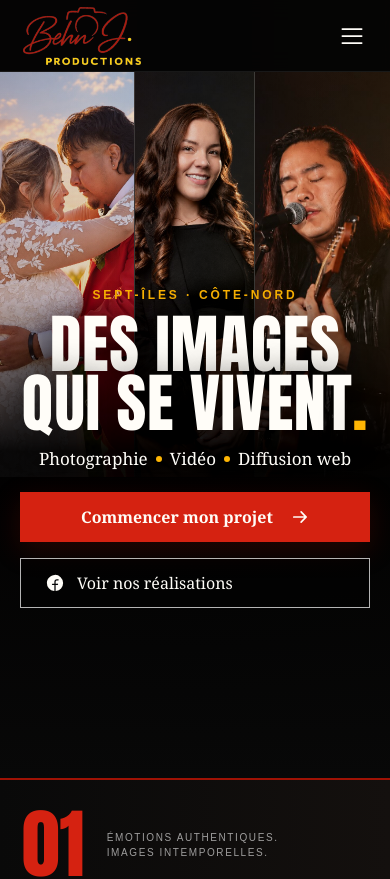
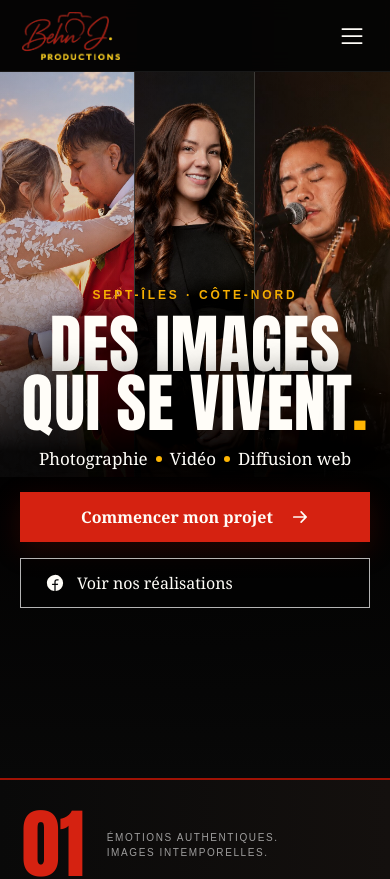
Before and after one commit to behnjproductions/behn-j-productions-site, a React (Vite) app: page / in a window 390 px wide. Shown: the top 879 px of the page. Built offline with nearby package versions, Linux system fonts and the light colour scheme; a web font is replaced by a local one.

Commit message:
Reduce header logo size

```diff
--- a/src/styles.css
+++ b/src/styles.css
@@ -11,7 +11,7 @@ button { color:inherit; }
 
 .site-header { position:fixed; z-index:50; inset:0 0 auto; height:86px; padding:10px clamp(20px,4vw,72px); display:grid; grid-template-columns:205px 1fr auto; align-items:center; gap:34px; background:rgba(5,5,5,.88); border-bottom:1px solid rgba(255,255,255,.08); backdrop-filter:blur(12px); }
 .brand { padding:0; border:0; background:transparent; cursor:pointer; justify-self:start; }
-.brand img { display:block; width:155px; height:72px; object-fit:contain; }
+.brand img { display:block; width:130px; height:60px; object-fit:contain; }
 .main-nav { display:flex; justify-content:center; gap:clamp(16px,2.1vw,38px); }
 .main-nav button,.footer button { border:0; padding:8px 0; background:transparent; color:#f7f0e6; cursor:pointer; font-size:15px; }
 .main-nav button { position:relative; }
@@ -118,7 +118,7 @@ button { color:inherit; }
 @media (max-width:1040px) { .site-header{grid-template-columns:170px 1fr auto}.main-nav{gap:14px}.main-nav button{font-size:13px}.header-actions{display:none}.chapter{grid-template-columns:125px 280px 1fr}.chapter__heading h2{font-size:48px}.chapter--media{grid-template-columns:125px 1fr}.school-feature__content{width:500px;padding-left:17vw} }
 
 @media (max-width:760px) {
-  .site-header{height:72px;grid-template-columns:1fr auto;padding:6px 18px;background:rgba(5,5,5,.92)}.brand img{width:128px;height:58px}.menu-toggle{display:grid;place-items:center;cursor:pointer}.main-nav{position:fixed;inset:72px 0 auto;display:none;flex-direction:column;gap:0;padding:18px;background:rgba(5,5,5,.98);border-bottom:1px solid #332c27}.main-nav--open{display:flex}.main-nav button{padding:15px;text-align:left;font-size:18px}
+  .site-header{height:72px;grid-template-columns:1fr auto;padding:6px 18px;background:rgba(5,5,5,.92)}.brand img{width:106px;height:48px}.menu-toggle{display:grid;place-items:center;cursor:pointer}.main-nav{position:fixed;inset:72px 0 auto;display:none;flex-direction:column;gap:0;padding:18px;background:rgba(5,5,5,.98);border-bottom:1px solid #332c27}.main-nav--open{display:flex}.main-nav button{padding:15px;text-align:left;font-size:18px}
   .hero{min-height:700px}.hero__image{object-position:19% center}.hero__shade{background:linear-gradient(180deg,rgba(0,0,0,.12),rgba(0,0,0,.92) 74%)}.hero__content{text-align:left;padding:0 22px 78px}.hero h1{font-size:clamp(60px,20vw,88px)}.hero__lead{justify-content:flex-start;flex-wrap:wrap;gap:8px;font-size:19px}.hero__actions{justify-content:flex-start;align-items:stretch;flex-direction:column;max-width:320px}.hero__manifesto{display:none}.hero__scroll{left:22px}
   .chapter,.chapter--media{display:block;min-height:auto}.chapter__number{position:relative;min-height:130px;display:flex;align-items:center;gap:22px;padding:24px 22px;border-right:0;border-bottom:1px solid rgba(255,255,255,.12)}.chapter__number strong{font-size:76px}.chapter__number span{margin-top:0}.chapter__heading{padding:35px 22px}.chapter__heading h2,.media-copy h2{font-size:58px}
   .photo-triptych{min-height:920px;grid-template-columns:1fr;grid-template-rows:repeat(3,1fr)}.photo-triptych>img{display:none}.photo-triptych button{border-right:0;border-bottom:1px solid rgba(255,255,255,.4)}.photo-triptych button:nth-of-type(1){background:linear-gradient(180deg,transparent,#000),url('/assets/photography-triptych.png') left center/300% 100% no-repeat}.photo-triptych button:nth-of-type(2){background:linear-gradient(180deg,transparent,#000),url('/assets/photography-triptych.png') center center/300% 100% no-repeat}.photo-triptych button:nth-of-type(3){background:linear-gradient(180deg,transparent,#000),url('/assets/photography-triptych.png') right center/300% 100% no-repeat}
```
